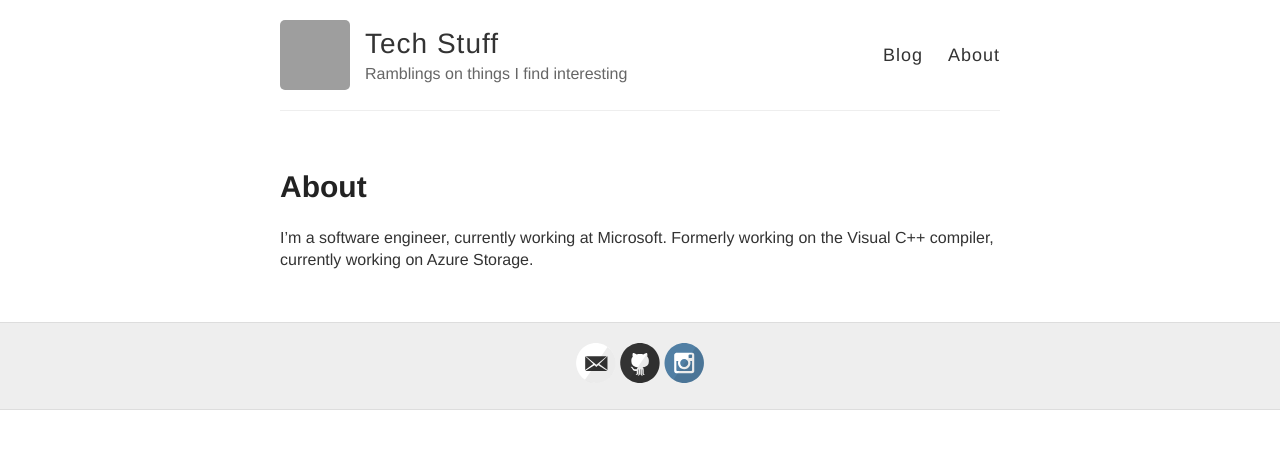
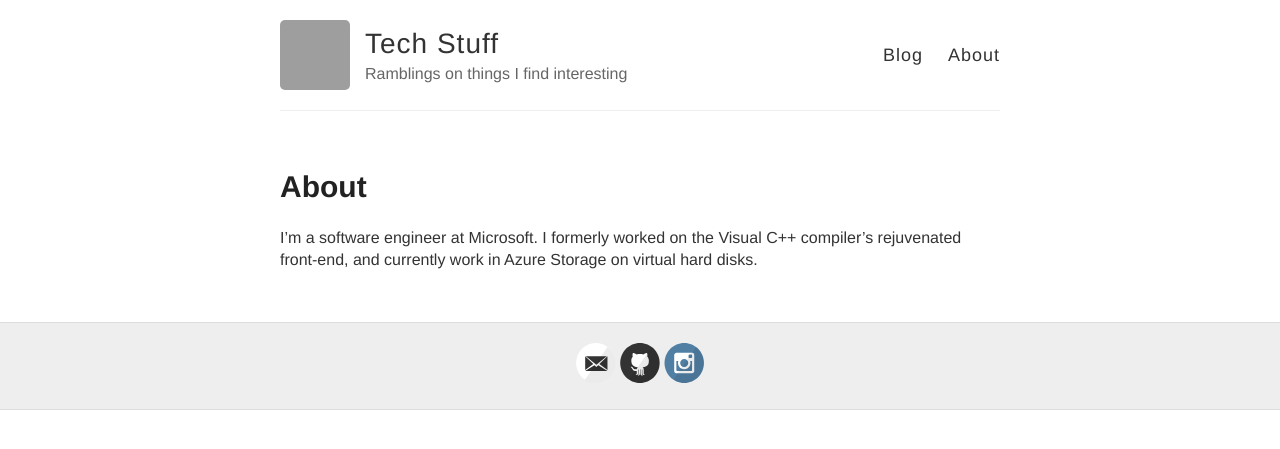
Before and after one commit to aymarino/aymarino.github.io, a Jekyll site: the page built from about.md, in a window 1280 px wide. Shown: the top 449 px of the page. Built offline with Jekyll 4.4.1, drawn with Linux system fonts in a browser that asks for light colours; nearby versions of some CDN libraries; grey boxes are pictures that could not be loaded.

Commit message:
Update about

```diff
--- a/about.md
+++ b/about.md
@@ -4,4 +4,4 @@ title: About
 permalink: /about/
 ---
 
-I'm a software engineer, currently working at Microsoft. Formerly working on the Visual C++ compiler, currently working on Azure Storage.
+I'm a software engineer at Microsoft. I formerly worked on the Visual C++ compiler's rejuvenated front-end, and currently work in Azure Storage on virtual hard disks.
--- a/index.html
+++ b/index.html
@@ -5,8 +5,10 @@ layout: default
 <div class="posts">
   {% for post in site.posts %}
     <article class="post">
-      <h1><a href="{{ site.baseurl }}{{ post.url }}">{{ post.title | markdownify }}</a></h1>
-      <p class="date">{{ post.date | date: "%B %e, %Y" }}</p>
+      {{ post.date | date: "%F" }} &mdash;
+      <a href="{{ site.baseurl }}{{ post.url }}">
+        {{ post.title | markdownify | remove: '<p>' | remove: '</p>' | strip_newlines }}
+      </a>
     </article>
   {% endfor %}
 </div>
--- a/style.scss
+++ b/style.scss
@@ -242,7 +242,8 @@ nav {
 //
 
 .posts > .post {
-  padding-bottom: 2em;
+  padding-top: 1em;
+  padding-bottom: 1em;
   border-bottom: 1px solid $lightGray;
 }
 
```
